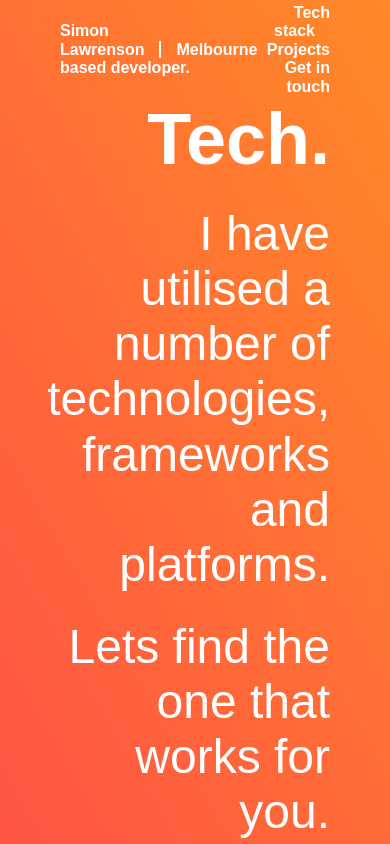
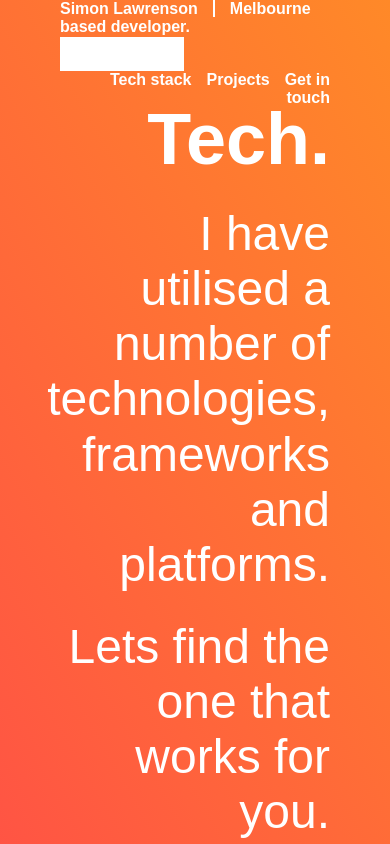
Before and after one commit to simonlawrenson/lawrenson.dev, a Gatsby site: page /tech in a window 390 px wide. Shown: the top 844 px of the page. Built offline with nearby package versions, Linux system fonts and the light colour scheme; Gatsby itself is replaced by a stand-in of ours; a web font is replaced by a local one.

Commit message:
Add responsive navigation support

```diff
--- a/src/components/header.js
+++ b/src/components/header.js
@@ -1,13 +1,11 @@
 import React from "react"
-// import { Link } from "gatsby"
-// import TransitionLink from "gatsby-plugin-transition-link"
 import AniLink from "gatsby-plugin-transition-link/AniLink"
 import Navigation from "./navigation"
 
 export default() =>
   <header className="header">
     <div className="container container-logo">
-      <div className="col">
+      <div className="col col-logo">
         <p className="logo">
           <AniLink cover
             to="/"
@@ -19,8 +17,6 @@ export default() =>
         </p>
         <p className="tagline">Melbourne based developer.</p>
       </div>
-      <div className="col">
       <Navigation />
     </div>
-    </div>
   </header>
--- a/src/components/navigation.js
+++ b/src/components/navigation.js
@@ -1,28 +1,40 @@
-import React from "react"
-// import { Link } from "gatsby"
+import React, { useState } from "react"
 import AniLink from "gatsby-plugin-transition-link/AniLink"
 
-export default()  =>
+
+function Navigation () {
+
+  const [isExpanded, toggleExpansion] = useState(false)
+
+  return (
+    <div className={`${ isExpanded ? `nav-open` : `nav-closed` } col col-navigation`}>
+      <button className="navigation-toggler" type="button" data-toggle="offcanvas" data-target="#navigation" aria-controls="navigation" aria-expanded="false" aria-label="Toggle navigation" onClick={() => toggleExpansion(!isExpanded)} >
+        <span></span>
+      </button>
       <nav className="navigation">
         <AniLink cover
           to="/tech"
           direction="right"
           duration={1}
-      bg="
-        #ff414e     /* color */
-    ">Tech stack</AniLink>
+          bg="#ff414e"
+          activeClassName="active"
+          >Tech stack</AniLink>
         <AniLink cover
           to="/projects"
           direction="right"
           duration={1}
-      bg="
-        #ff414e     /* color */
-    ">Projects</AniLink>
+          bg="#ff414e"
+          activeClassName="active"
+          >Projects</AniLink>
         <AniLink cover
           to="/contact"
           direction="right"
           duration={1}
-      bg="
-        #ff414e     /* color */
-    ">Get in touch</AniLink>
+          bg="#ff414e"
+          activeClassName="active"
+          >Get in touch</AniLink>
       </nav>
+    </div>
+  )
+}
+export default Navigation
```
Lines whose indentation alone changed are shown as unchanged.
